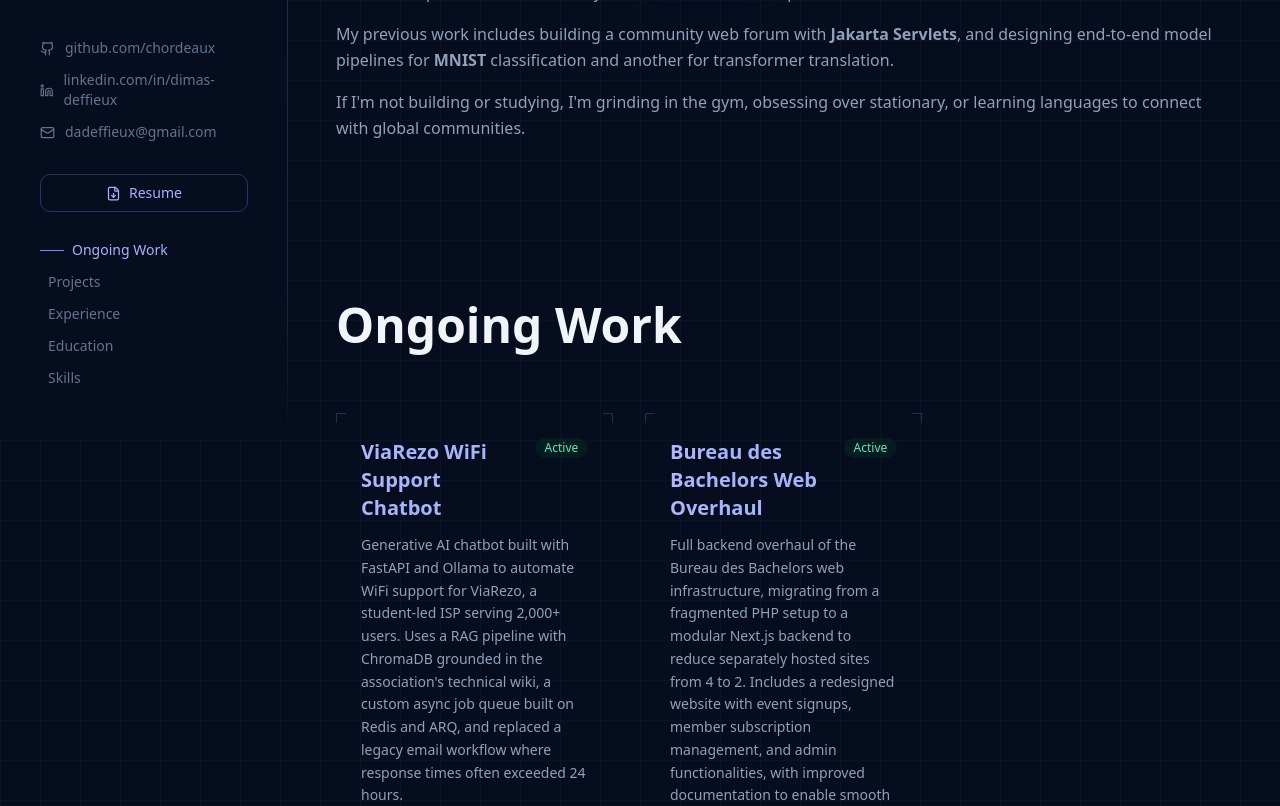
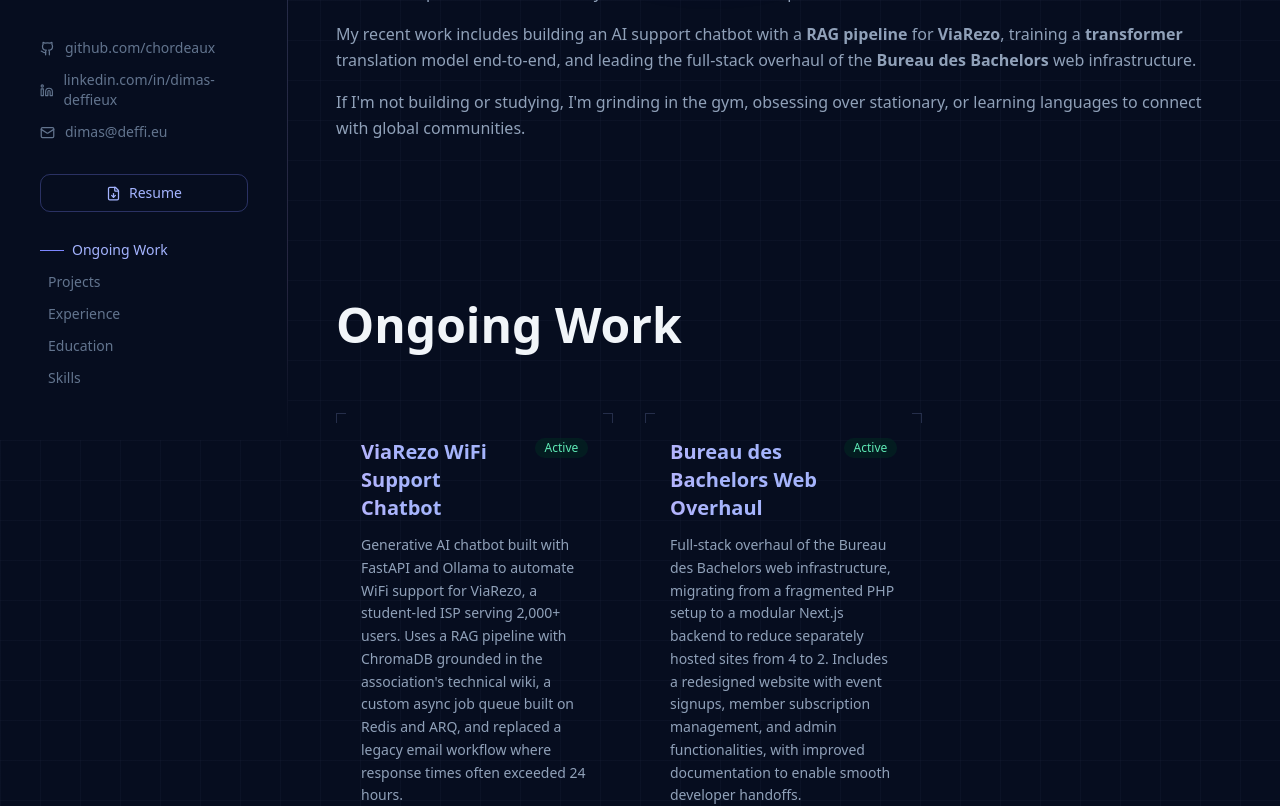
Before and after one commit to chordeaux/personal-website, a React (Vite) app: page / in a window 1280 px wide. Shown: the part 360-1166 px from the top of the page. Built offline with nearby package versions, Linux system fonts and the light colour scheme; a web font is replaced by a local one.

Commit message:
changed email, updated resume, and added internship

```diff
--- a/src/components/layout/Sidebar.tsx
+++ b/src/components/layout/Sidebar.tsx
@@ -71,9 +71,9 @@
           className="flex items-center gap-2.5 text-sm text-slate-500 hover:text-indigo-300 transition-colors">
           <Linkedin size={15} />linkedin.com/in/dimas-deffieux
         </a>
-        <a href="mailto:dadeffieux@gmail.com"
+        <a href="mailto:dimas@deffi.eu"
           className="flex items-center gap-2.5 text-sm text-slate-500 hover:text-indigo-300 transition-colors">
-          <Mail size={15} />dadeffieux@gmail.com
+          <Mail size={15} />dimas@deffi.eu
         </a>
       </div>
 
@@ -124,7 +124,7 @@
           className="flex items-center gap-1.5 text-sm text-slate-500 hover:text-indigo-300 transition-colors">
           <Linkedin size={14} />LinkedIn
         </a>
-        <a href="mailto:dadeffieux@gmail.com"
+        <a href="mailto:dimas@deffi.eu"
           className="flex items-center gap-1.5 text-sm text-slate-500 hover:text-indigo-300 transition-colors">
           <Mail size={14} />Email
         </a>
--- a/src/components/sections/About.tsx
+++ b/src/components/sections/About.tsx
@@ -21,8 +21,9 @@
               Open to connecting about <b>NLP</b>, developer tools, or scalable systems with real-world impact.
             </p>
             <p>
-              My previous work includes building a community web forum with <b>Jakarta Servlets</b>, and designing
-              end-to-end model pipelines for <b>MNIST</b> classification and another for transformer translation.
+              My recent work includes building an AI support chatbot with a <b>RAG pipeline</b> for <b>ViaRezo</b>,
+              training a <b>transformer</b> translation model end-to-end, and leading the full-stack overhaul
+              of the <b>Bureau des Bachelors</b> web infrastructure.
             </p>
             <p>
               If I'm not building or studying, I'm grinding in the gym, obsessing over stationary, or learning languages to connect
--- a/src/components/sections/Contact.tsx
+++ b/src/components/sections/Contact.tsx
@@ -24,11 +24,11 @@
         </p>
         <div className="flex items-center justify-center gap-4 flex-wrap">
           <a
-            href="mailto:dadeffieux@gmail.com"
+            href="mailto:dimas@deffi.eu"
             className="flex items-center gap-2 px-6 py-3 rounded-xl bg-indigo-500/20 border border-indigo-400/40 text-indigo-300 text-sm font-medium hover:bg-indigo-500/30 hover:border-indigo-400/70 transition-colors"
           >
             <Mail size={16} />
-            dadeffieux@gmail.com
+            dimas@deffi.eu
           </a>
           <a
             href="https://linkedin.com/in/dimas-deffieux"
--- a/src/data/experience.ts
+++ b/src/data/experience.ts
@@ -32,7 +32,7 @@
   {
     title: "Bureau des Bachelors Web Overhaul",
     description:
-      "Full backend overhaul of the Bureau des Bachelors web infrastructure, migrating from a fragmented PHP setup to a modular Next.js backend to reduce separately hosted sites from 4 to 2. Includes a redesigned website with event signups, member subscription management, and admin functionalities, with improved documentation to enable smooth developer handoffs.",
+      "Full-stack overhaul of the Bureau des Bachelors web infrastructure, migrating from a fragmented PHP setup to a modular Next.js backend to reduce separately hosted sites from 4 to 2. Includes a redesigned website with event signups, member subscription management, and admin functionalities, with improved documentation to enable smooth developer handoffs.",
     tags: ["Next.js", "TypeScript", "PHP", "PostgreSQL"],
     status: "Active",
   },
@@ -59,6 +59,14 @@
 
 export const workExperience: WorkItem[] = [
   {
+    company: "SLB",
+    role: "Software Engineering Intern",
+    period: "June 2026 – July 2026",
+    description:
+      "Building an internal SharePoint chatbot using RAG for the Electrical Métier division.",
+    tags: ["RAG", "SharePoint", "Python"],
+  },
+  {
     company: "ViaRezo",
     role: "Technical Member",
     period: "2025 – Present",
@@ -82,4 +90,5 @@
       "Selected Vice President of IT. Overseeing the web presence and infrastructure of the association, as well as integrating with current school systems. Currently handling the overhaul of the website infrastructure.",
     tags: ["Next.js", "PostgreSQL", "TypeScript", "PHP"],
   },
+
 ]
```
Also changed, not shown: 1 other file (tests, documents, lock files or other folders).
